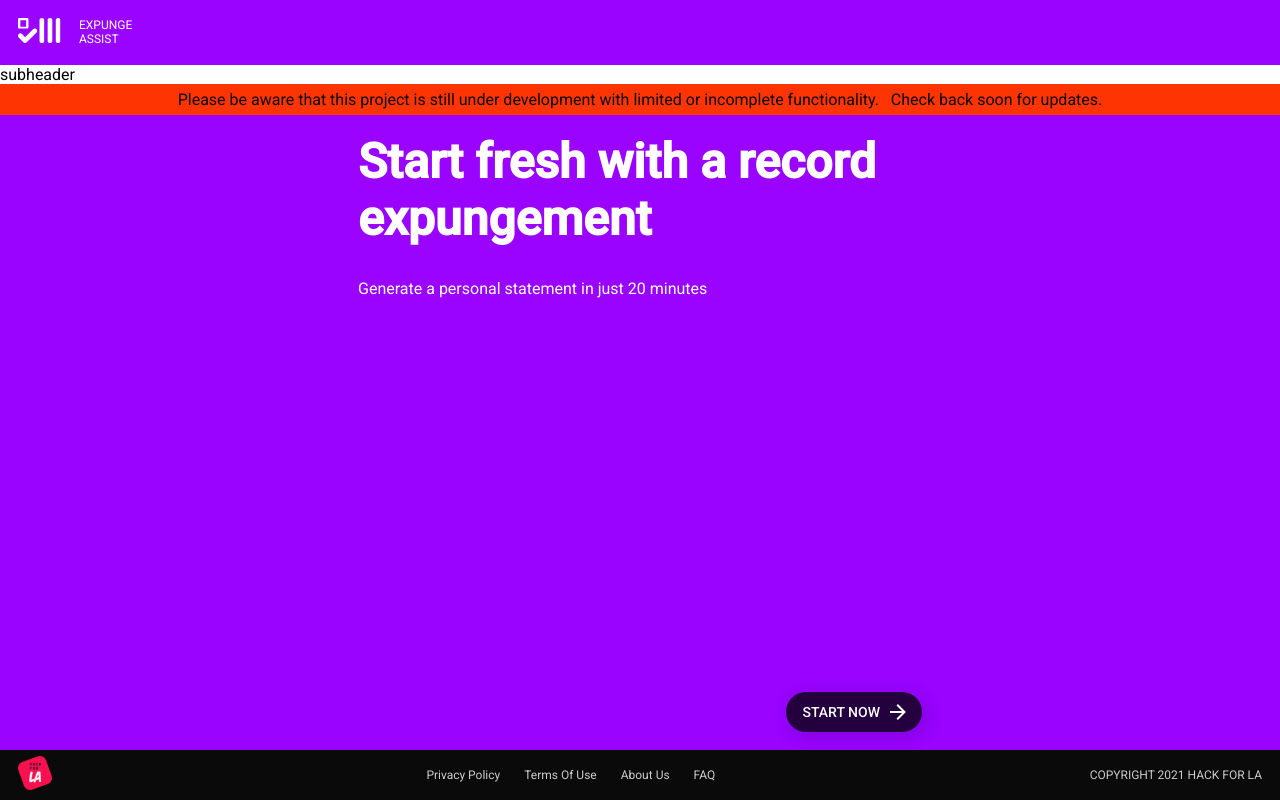
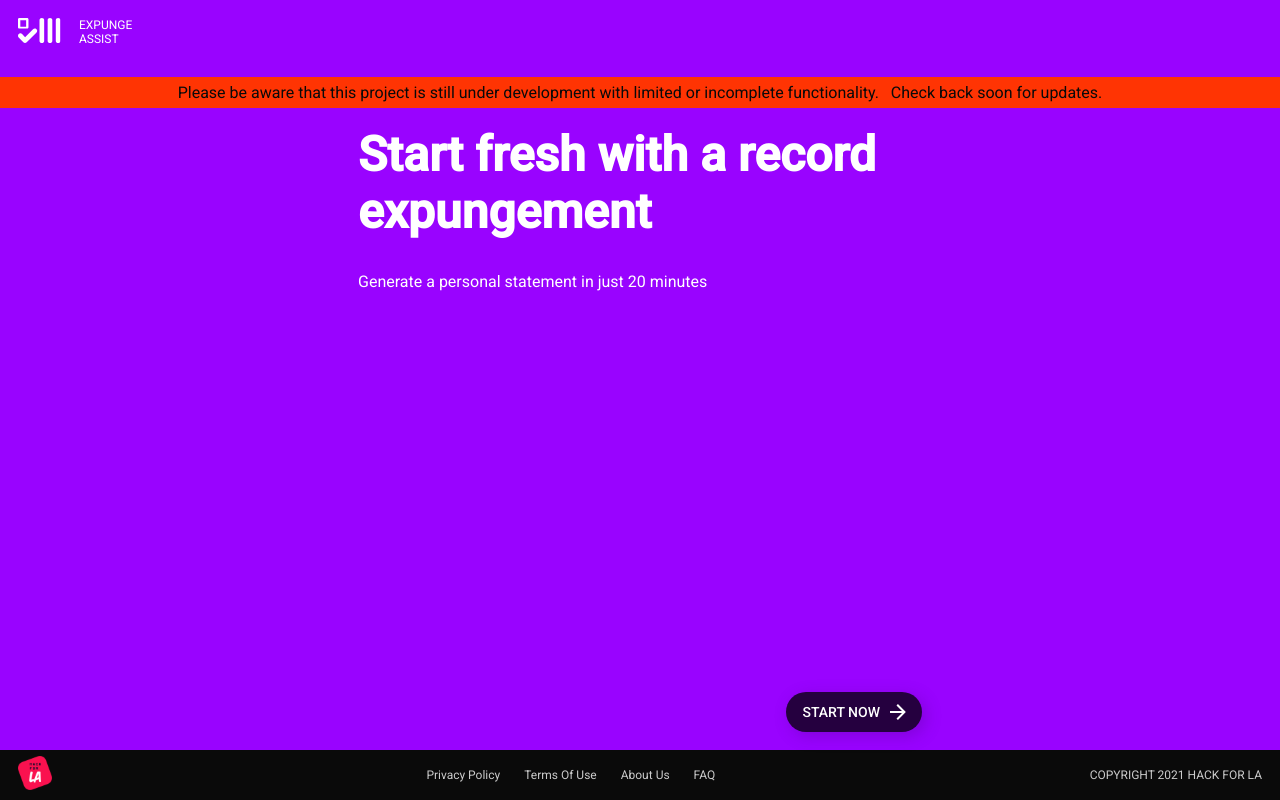
Before and after one commit to hackforla/expunge-assist, a React (Create React App) app in the folder products/statement-generator/: page / in a window 1280 px wide. Built offline with nearby package versions, Linux system fonts and the light colour scheme.

Commit message:
style up AppSubheader.tsx

```diff
--- a/products/statement-generator/src/page-layout/AppSubheader.tsx
+++ b/products/statement-generator/src/page-layout/AppSubheader.tsx
@@ -1,18 +1,51 @@
 import React from 'react';
-
-import useUtilityStyles from 'styles/utilityStyles';
+import { Theme, makeStyles, createStyles } from '@material-ui/core';
 
 interface IAppSubheader {
   children?: any;
-  className?: string;
+  // className?: string;
 }
 
+const useStyles = makeStyles<Theme, IUseUtilityStyle>(({ palette, spacing }) =>
+  createStyles({
+    subheaderContainer: {
+      display: 'flex',
+      flexDirection: 'column',
+      width: '100%',
+      padding: spacing(1, 3),
+
+      background: ({ pageTheme }: IUseUtilityStyle) => {
+        switch (pageTheme) {
+          case 'dark':
+            return palette.primary.main;
+          case 'light':
+            return palette.primary.light;
+          case 'transparent':
+          default:
+            return 'transparent';
+        }
+      },
+
+      color: ({ pageTheme }: IUseUtilityStyle) => {
+        switch (pageTheme) {
+          case 'dark':
+            return 'white';
+          case 'light':
+          case 'transparent':
+          default:
+            return palette.primary.darker;
+        }
+      },
+    },
+  })
+);
+
 const AppSubheader = (props: IAppSubheader) => {
-  const { children, className } = props;
-  const utilityClasses = useUtilityStyles();
-  console.log('AppSubheader', props);
+  const { children } = props;
 
-  return <div>subheader</div>;
+  const classes = useStyles({ pageTheme: 'dark' });
+
+  return <div className={classes.subheaderContainer}>{children}</div>;
 };
 
 export default AppSubheader;
```
